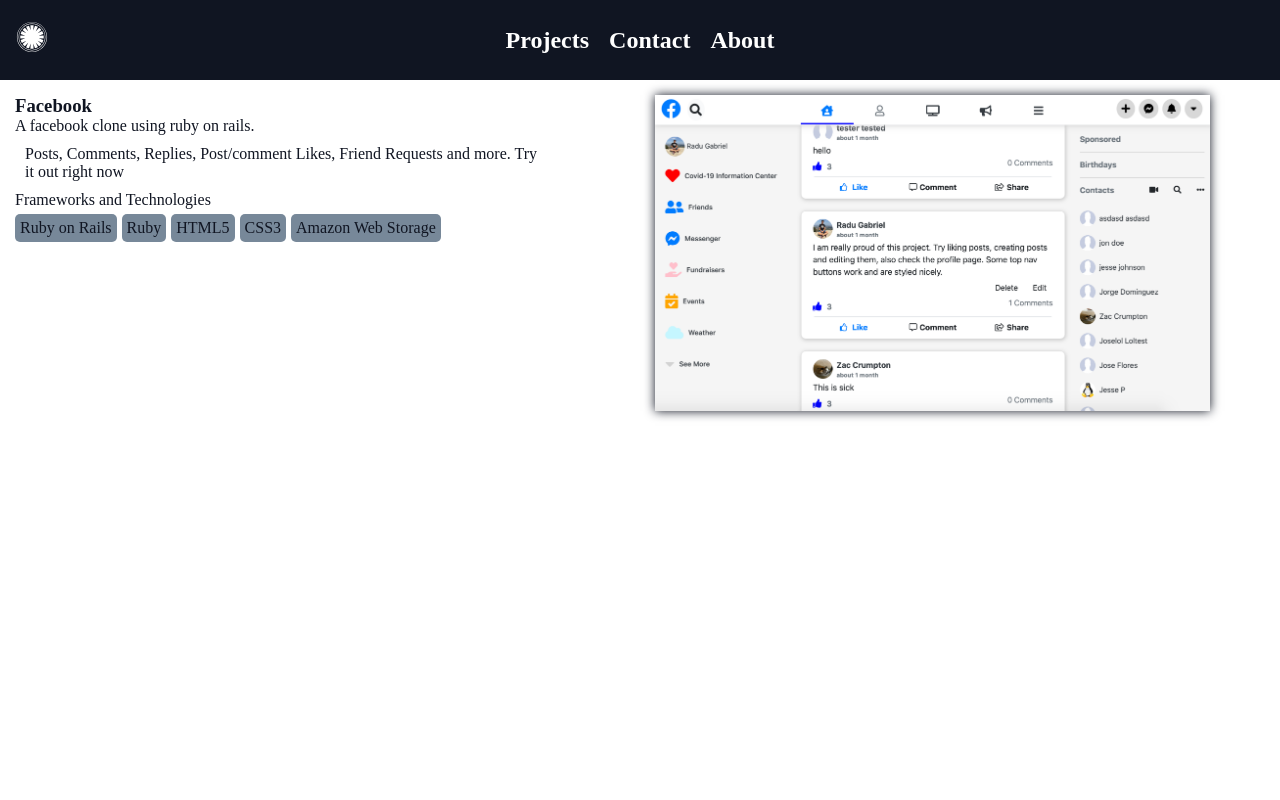
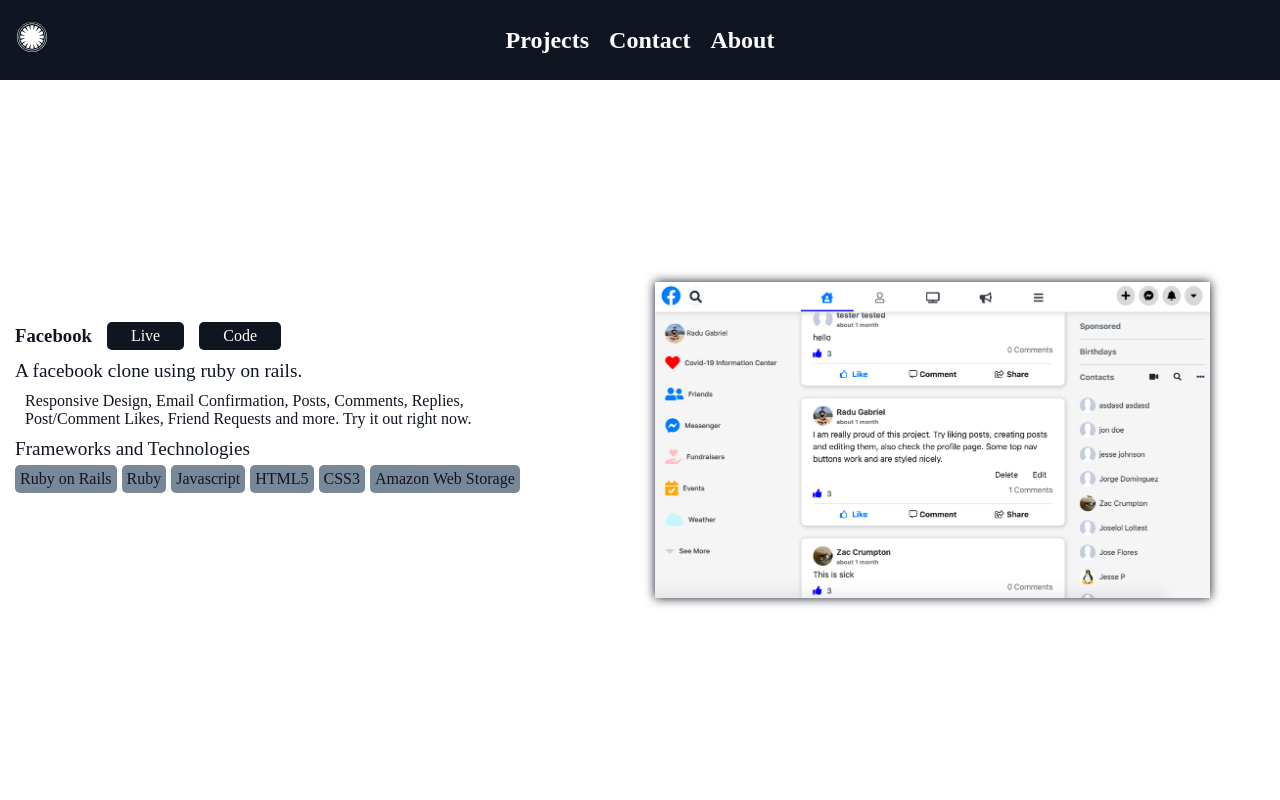
Before and after one commit to irlgabriel/portfolio, a React (Create React App) app: page / in a window 1280 px wide. Shown: the top 800 px of the page. Built offline with nearby package versions, Linux system fonts and the light colour scheme.

Commit message:
styled it some more

```diff
--- a/src/components/Home/Data.js
+++ b/src/components/Home/Data.js
@@ -6,10 +6,13 @@
   alt: "Photo of facebook project",
   projectTitle: "Facebook",
   headingContent: "Frameworks and Technologies",
-  subtitleContent: ["Ruby on Rails", "Ruby", "HTML5", "CSS3", "Amazon Web Storage"],
+  subtitleContent: ["Ruby on Rails", "Ruby","Javascript", "HTML5", "CSS3", "Amazon Web Storage"],
   smallDesc: "A facebook clone using ruby on rails.",
-  features: "Posts, Comments, Replies, Post/comment Likes, Friend Requests and more. Try it out right now",
+  features: "Responsive Design, Email Confirmation, Posts, Comments, Replies, Post/Comment Likes, Friend Requests and more. Try it out right now.",
+  liveURL: "",
+  codeURL: "",
   imageLeft: false,
+
 }
 
 export const ProjectTwo = {
@@ -19,8 +22,8 @@
   alt: "Photo of library project",
   projectTitle: "Library",
   headingContent: "Frameworks and Technologies",
-  subtitleContent: ["React.js", "Google Firebase", "Styled Components", "HTML5", "CSS3"],
-  smallDesc: "A small app for book lovers",
+  subtitleContent: ["React.js","Javascript", "Google Firebase", "Styled Components", "HTML5", "CSS3"],
+  smallDesc: "A small app for book lovers!",
   features: "Store your favorite books in an aesthetically pleasing way with this small app powered by the latest technologies!",
   imageLeft: true,
 
--- a/src/components/Navbar/Navbar.components.js
+++ b/src/components/Navbar/Navbar.components.js
@@ -38,7 +38,7 @@
   margin: 0 10px;
 
   @media screen and (max-width: 960px) {
-    padding: 10px;
+    padding: 30px;
     width: 100%;
     border-bottom: 1px solid lightgray;
   }
--- a/src/components/Project/Project.components.js
+++ b/src/components/Project/Project.components.js
@@ -8,9 +8,11 @@
   background-color: ${({bgColor}) => (bgColor)};
   color: ${({textColor}) => (textColor)};
   flex-direction: ${({imageLeft}) => (!imageLeft ? "row" : "row-reverse")};
+  align-items: center;
 
   @media screen and (max-width: 768px) {
     flex-direction: column-reverse;
+    justify-content: center;
   }
 `
 
@@ -53,12 +55,33 @@
   width: 100%;
   max-height: 350px;
 `
-
+export const ProjectHeader = styled.section`
+  display: flex;
+  justify-content: flex-start;
+  align-items: center;
+  margin-bottom: 10px;
+`
 export const TopLine = styled.h3`
 
 `
+
+export const ProjectLink = styled.a`
+  margin-left: 15px;
+  padding: 5px 1.5rem;
+  border-radius: 5px;
+  text-decoration: none;
+  color: ${({bgColor}) => (bgColor !== "#101522" ? "white" : "#101522")};
+  background: ${({bgColor}) => (bgColor === "#101522" ? "white" : "#101522")};
+  transition: all 0.3s ease-in-out;
+
+  &:hover {
+    color: ${({bgColor}) => (bgColor === "#101522" ? "white" : "#101522")};
+    background: lightcoral;
+  }
+`
+
 export const Heading = styled.p`
-
+  font-size: 1.2rem;
 `
 
 export const Subtitle = styled.p`
@@ -73,8 +96,10 @@
   background: lightslategrey;
   padding: 5px;
   border-radius: 5px;
+  transition: all 0.3s ease-in-out;
+
   &:hover {
-
+    background: lightcoral;
   }
 `
 
--- a/src/components/Project/Project.js
+++ b/src/components/Project/Project.js
@@ -9,7 +9,10 @@
   Heading,
   Subtitle,
   SubtitleItem,
-  Features
+  Features,
+  ProjectHeader,
+  ProjectLink,
+
 } from "./Project.components";
 export default function Project({
   bgColor,
@@ -22,13 +25,18 @@
   imageLeft,
   smallDesc,
   features,
-
+  liveURL,
+  codeURL,
 }) {
   return (
     <ProjectContainer imageLeft={imageLeft} bgColor={bgColor} textColor={textColor}>
       <InfoColumn>
         <TextWrapper>
-          <TopLine>{projectTitle}</TopLine>
+          <ProjectHeader>
+            <TopLine>{projectTitle}</TopLine>
+            <ProjectLink bgColor={bgColor} href={liveURL}>Live</ProjectLink>
+            <ProjectLink bgColor={bgColor} href={codeURL}>Code</ProjectLink>
+          </ProjectHeader>
           <Heading>{smallDesc}</Heading>
           <Features>{features}</Features>
           <Heading>{headingContent}</Heading>
```
